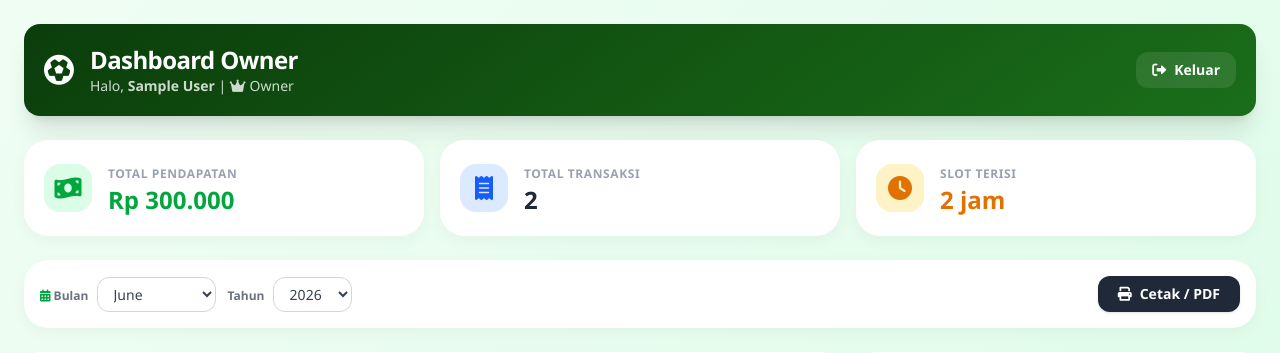
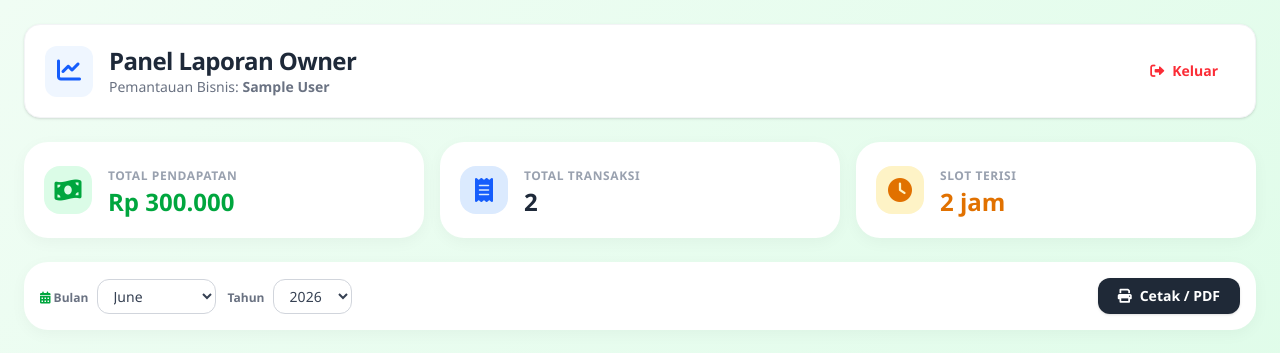
Before and after one commit to Tofu213/APB, a PHP site: page /owner/dashboard.php in a window 1280 px wide. Shown: the top 353 px of the page. Run offline with PHP 8.4, Linux system fonts and the light colour scheme; the visitor is signed in with stand-in values (Sample User, id 1); data comes from the database, SQL or seed files in the repository.

```diff
--- a/views/owner/dashboard.php
+++ b/views/owner/dashboard.php
@@ -76,15 +76,18 @@ $grafik = $dataLaporan['grafik'];
 
     <div class="max-w-7xl mx-auto">
         <!-- Header -->
-        <div class="header-gradient rounded-2xl p-5 flex flex-wrap items-center justify-between shadow-xl mb-6 text-white">
+        <div class="bg-white p-5 rounded-2xl shadow-sm mb-6 flex flex-wrap items-center justify-between border border-gray-100">
             <div class="flex items-center gap-4">
-                <i class="fas fa-futbol text-3xl"></i>
+                <div class="bg-blue-50 p-3 rounded-xl">
+                    <i class="fas fa-chart-line text-2xl text-blue-600"></i>
+                </div>
                 <div>
-                    <h1 class="text-2xl font-extrabold tracking-tight">Dashboard Owner</h1>
-                    <p class="text-sm opacity-80">Halo, <strong><?php echo htmlspecialchars($_SESSION['nama']); ?></strong> | <i class="fas fa-crown mr-1"></i>Owner</p>
+                    <h1 class="text-2xl font-extrabold text-gray-800 tracking-tight">Panel Laporan Owner</h1>
+                    <p class="text-sm text-gray-500">Pemantauan Bisnis: <strong><?php echo htmlspecialchars($_SESSION['nama'] ?? 'Owner'); ?></strong></p>
                 </div>
             </div>
-            <a href="../logout.php" class="bg-white/10 hover:bg-white/20 px-4 py-2 rounded-xl text-sm font-semibold transition flex items-center gap-2 backdrop-blur">
+
+            <a href="../logout.php" class="text-red-500 hover:bg-red-50 px-4 py-2 rounded-xl text-sm font-bold transition flex items-center gap-2 border border-transparent hover:border-red-100">
                 <i class="fas fa-sign-out-alt"></i> Keluar
             </a>
         </div>
```
